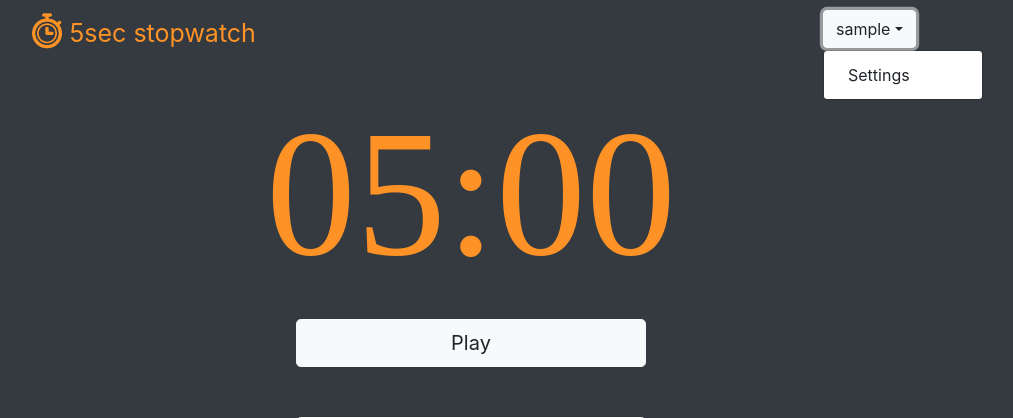
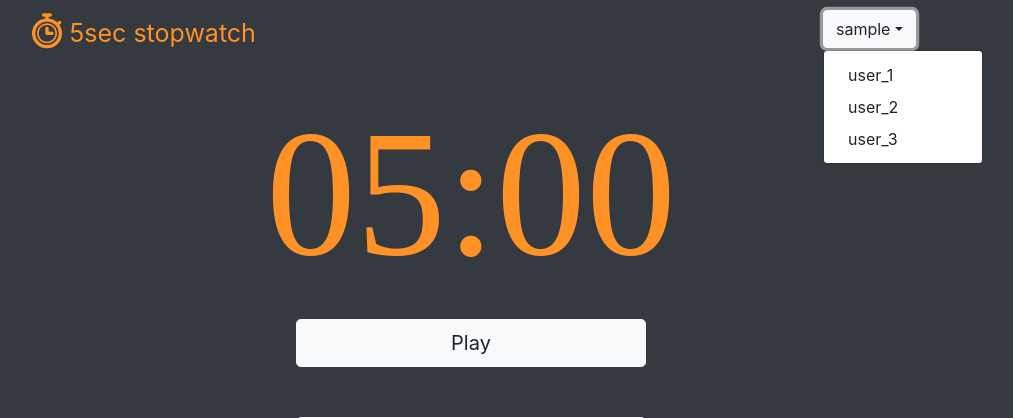
Before and after one commit to adshidtadka/5sec-stopwatch, a Python web app: template templates/index.html in a window 1280 px wide, after a click that opens the changed part. Shown: the top 418 px of the page, without its empty margins (169-1182 px from the left). Run offline with Jinja, Linux system fonts and the light colour scheme; the template is opened without the code that fills it: most values are stand-ins (such as "Sample title", 1, 10 or a date in 2020).

Commit message:
userをdropdownから選べる

```diff
--- a/application.py
+++ b/application.py
@@ -39,12 +39,15 @@ def favicon():
 @app.route('/')
 def index():
     user_name = request.args.get("userName")
+    if user_name == None:
+        user_name = "user_1"
     return render_template('index.html', user_name=user_name)
 
 
 @app.route('/play')
 def play():
     user_name = request.args.get("userName")
+    print(user_name)
     return render_template('play.html', user_name=user_name, is_auto=False)
 
 
--- /dev/null
+++ b/static/js/index.js
@@ -0,0 +1,17 @@
+let userName = $("#user-name").text();
+
+$(function() {
+  $(".dropdown-menu .dropdown-item").click(function() {
+    var visibleItem = $(".dropdown-toggle", $(this).closest(".dropdown"));
+    userName = $(this).attr("value");
+    visibleItem.text(userName);
+  });
+
+  $("#play-button").on("click", function() {
+    window.location.href = "/play?userName=" + userName;
+  });
+
+  $("#autoplay-button").on("click", function() {
+    window.location.href = "/autoplay?userName=" + userName;
+  });
+});
--- a/templates/header.html
+++ b/templates/header.html
@@ -10,10 +10,12 @@
       </h1>
 
       <div class="dropdown">
-        <button id="user-name" class="btn btn-outline-light dropdown-toggle" type="button" id="dropdownMenu2" data-toggle="dropdown" aria-haspopup="true" aria-expanded="false">{{ user_name }}</button>
-        <div class="dropdown-menu" aria-labelledby="dropdownMenu2">
-          <button class="dropdown-item" type="button">Settings</button>
-        </div>
+        <button id="user-name" type="button" class="btn btn-outline-light dropdown-toggle" data-toggle="dropdown" aria-haspopup="true" aria-expanded="false">{{ user_name }}</button>
+        <ul class="dropdown-menu" aria-labelledby="dropdownMenu2">
+          <li><button class="dropdown-item" value="user_1">user_1</button></li>
+          <li><button class="dropdown-item" value="user_2">user_2</button></li>
+          <li><button class="dropdown-item" value="user_3">user_3</button></li>
+        </ul>
       </div>
 
     </div>
--- a/templates/index.html
+++ b/templates/index.html
@@ -12,18 +12,16 @@
   </div>
   <div class="row justify-content-center play-btn-box">
     <div class="col-4">
-      <a href="/play">
-        <button type="button" class="btn btn-lg btn-light btn-block">Play</button>
-      </a>
+      <button id="play-button" type="button" class="btn btn-lg btn-light btn-block">Play</button>
     </div>
   </div>
   <div class="row justify-content-center play-btn-box">
     <div class="col-4">
-      <a href="/autoplay">
-        <button type="button" class="btn btn-lg btn-outline-light btn-block">Auto Play</button>
-      </a>
+      <button id="autoplay-button" type="button" class="btn btn-lg btn-outline-light btn-block">Auto Play</button>
     </div>
   </div>
 </div><!-- /container -->
 
+<script src="/static/js/index.js"></script>
+
 {% endblock content %}
```
